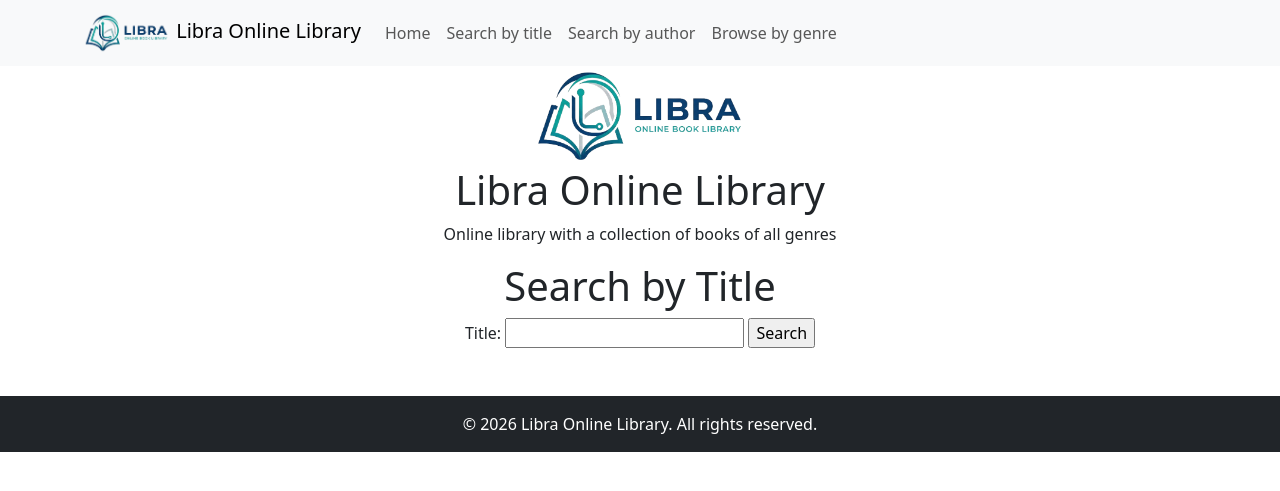
After one commit to alanhora214/curso_python, a Flask app: page /search_by_title in a window 1280 px wide. The commit adds this page. Shown: the top 491 px of the page. Run offline with Flask 3, Linux system fonts and the light colour scheme.

Commit message:
We add new_search_by_title

```diff
--- a/books/app.py
+++ b/books/app.py
@@ -23,11 +23,20 @@ def search_by_author():
     else:
         return render_template("new_search_by_author.html", books_list=books[:10])
 
+@app.route("/search_by_title", methods=["GET", "POST"])
+def search_by_title():
+    if request.method == "POST":
+        title = request.form["title"]
+        books_list = [book for book in books if title.lower() in book.title.lower()]
+        return render_template("new_search_by_title.html", books=books_list)
+    else:
+        return render_template("new_search_by_title.html", books_list=books[:10])
+
 @app.route("/book/<string:book_id>")
 def book_detail(book_id):
     book = book_dict.get(book_id)
     print(book)
-    return render_template("book_detail.html", book=book)
+    return render_template("card.html", book=book)
 
 if __name__ == "__main__":
     app.run(debug=True)
--- a/books/templates/base.html
+++ b/books/templates/base.html
@@ -7,6 +7,11 @@
     {% block head %}
     <title>{% block title %}{% endblock %}</title>
     {% endblock %}
+    <!-- Favicon -->
+    <link rel="apple-touch-icon" sizes="180x180" href="/static/apple-touch-icon.png">
+    <link rel="icon" type="image/png" sizes="32x32" href="/static/favicon-32x32.png">
+    <link rel="icon" type="image/png" sizes="16x16" href="/static/favicon-16x16.png">
+    <link rel="manifest" href="/static/site.webmanifest">
     <!-- Bootstrap CSS -->
     <link href="https://cdn.jsdelivr.net/npm/bootstrap@5.3.0/dist/css/bootstrap.min.css" rel="stylesheet">
     <style>
--- /dev/null
+++ b/books/templates/new_search_by_title.html
@@ -0,0 +1,33 @@
+{% extends "base.html" %}
+{% block title %}Search by Author{% endblock %}
+{% block body %}
+<div>
+    <div>
+        <center>
+            <img src="/static/images/libra_online_book_cbg.png" alt="Libra Online Library" height="100">
+        </center>
+    </div>
+    <div>
+        <center>
+            <h1>Libra Online Library</h1>
+            <p>Online library with a collection of books of all genres</p>
+        </center>
+<div>
+    <div>
+        <center>
+<h1>Search by Title</h1>
+<form action="/search_by_title" method="post">
+    <label for="title">Title:</label>
+    <input type="text" id="title" name="title">
+    <input type="submit" value="Search">
+</center>
+    </div>
+    <div>
+        <center>
+</form>
+<ul>
+    {% for book in books %}
+    <li><a href="/book/{{ book.id }}">{{ book.title }}</a> by {{ book.author }}</li>
+    {% endfor %}
+</ul>
+{% endblock %}
```
Also changed, not shown: books/templates/card.html (added, +20 -0 lines).
